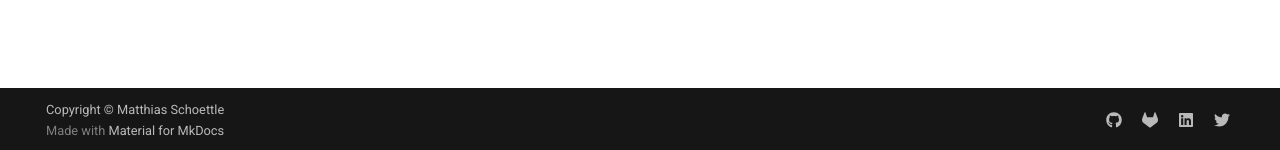
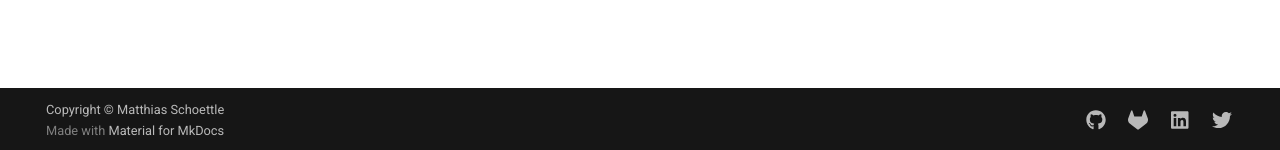
Before and after one commit to mschoettle/website, an MkDocs documentation site: the page built from docs/index.md, in a window 1280 px wide. Shown: the part 747-897 px from the top of the page. Built offline with MkDocs 1.6.1 and Material for MkDocs 9.7.7, drawn with Linux system fonts in a browser that asks for light colours; comment, search, counter and statistics services are not loaded.

Commit message:
style: make social icons bigger

```diff
--- /dev/null
+++ b/docs/stylesheets/extra.css
@@ -0,0 +1,8 @@
+.md-social {
+    gap: 0.5rem;
+}
+
+.md-social__link svg {
+    max-height: 1rem;
+    vertical-align: -30%;
+}
--- a/mkdocs.yml
+++ b/mkdocs.yml
@@ -37,6 +37,9 @@ theme:
       toggle:
         icon: material/weather-night
         name: Switch to light mode
+
+extra_css:
+  - stylesheets/extra.css
 
 
 extra:
```
